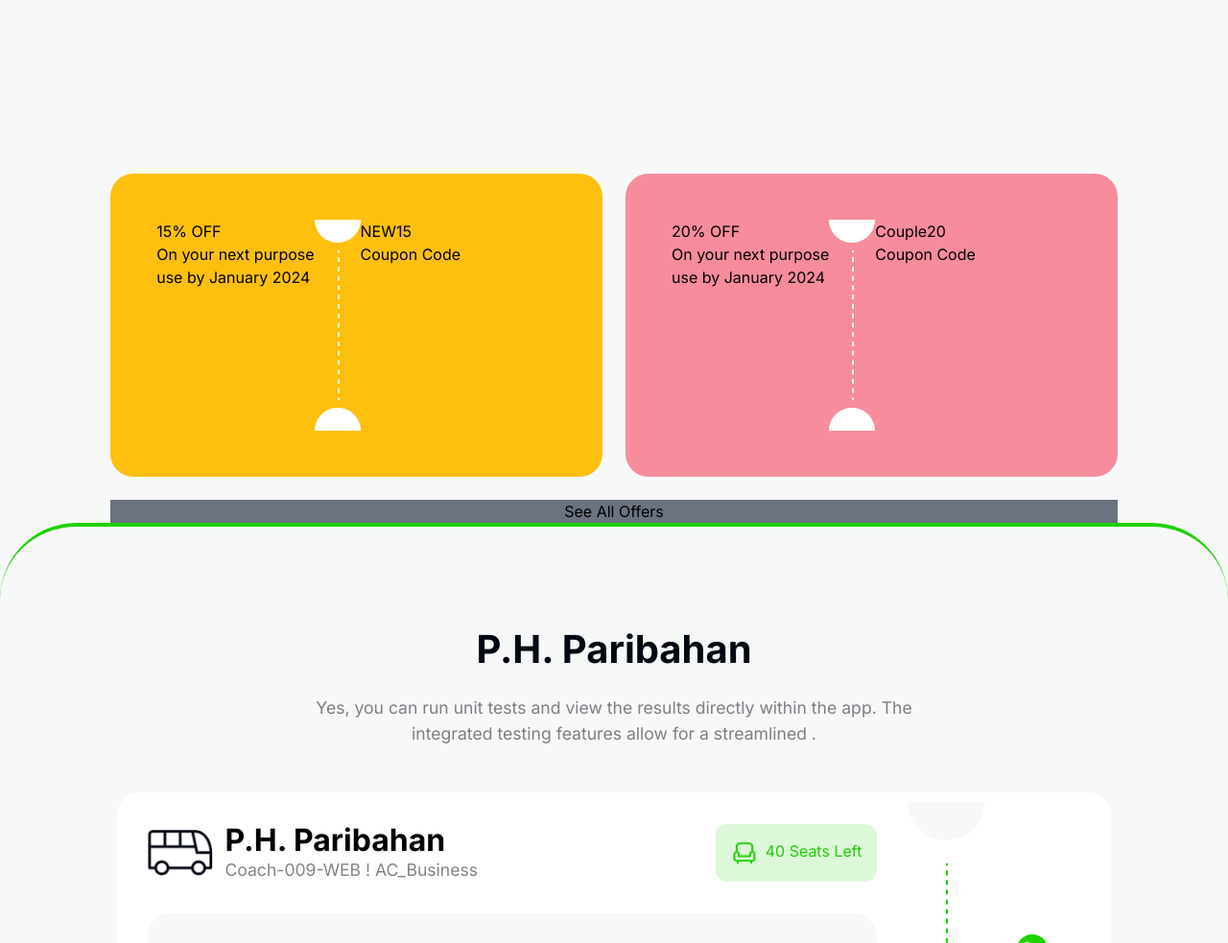
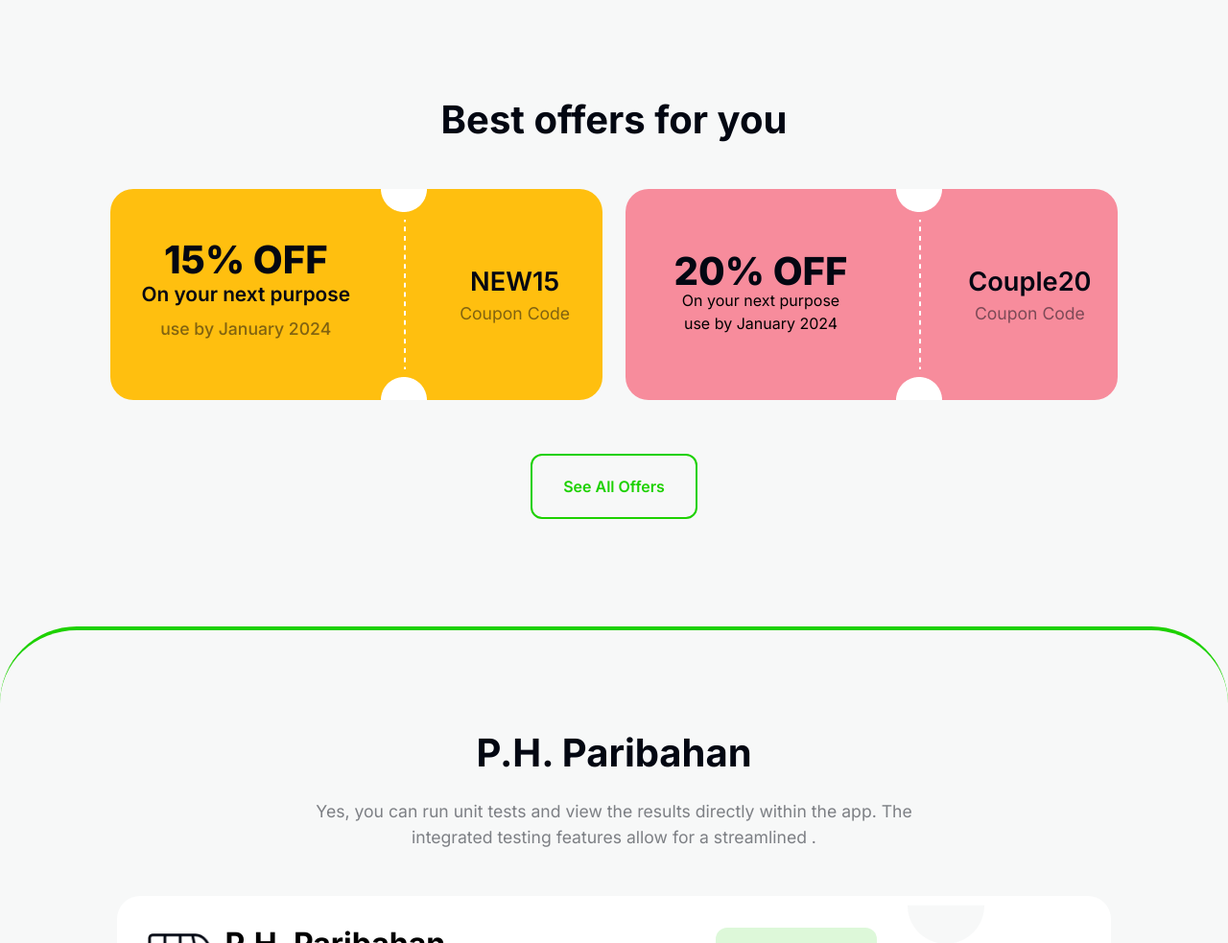
Before and after one commit to Atik471/smart-ticketing-vanillaJS, a plain HTML site: page index.html in a window 1280 px wide. Shown: the part 717-1700 px from the top of the page at 96% size. Drawn offline with nearby package versions, Linux system fonts and the light colour scheme.

Commit message:
added coupon section

```diff
--- a/index.html
+++ b/index.html
@@ -26,8 +26,8 @@
               "custom-grey-2": "rgba(3, 7, 18, 0.2)",
               "custom-light-grey": "rgba(3, 7, 18, 0.1)",
               "custom-black": "rgb(3, 7, 18)",
-              "custom-orange" : "rgb(255, 191, 15)",
-              "custom-pink" : "rgb(247, 140, 156)",
+              "custom-orange": "rgb(255, 191, 15)",
+              "custom-pink": "rgb(247, 140, 156)",
             },
           },
         },
@@ -50,23 +50,35 @@
   </head>
   <body class="bg-primary font-inter">
     <header>
-      <div class="navbar flex justify-between items-center max-w-[82%] mx-auto mt-[3rem]">
+      <div
+        class="navbar flex justify-between items-center max-w-[82%] mx-auto mt-[3rem]"
+      >
         <h1 class="text-[2.3rem] font-bold leading-10">P-Ticket</h1>
         <ul class="flex gap-[3.5rem] text-[1.1rem] text-custom-grey">
-            <li class="border-b-4 border-primary hover:border-custom-green"><a href="">Home</a></li>
-            <li class="border-b-4 border-primary hover:border-custom-green"><a href="">About</a></li>
-            <li class="border-b-4 border-primary hover:border-custom-green"><a href="">Destination</a></li>
-            <li class="border-b-4 border-primary hover:border-custom-green"><a href="">Search</a></li>
+          <li class="border-b-4 border-primary hover:border-custom-green">
+            <a href="">Home</a>
+          </li>
+          <li class="border-b-4 border-primary hover:border-custom-green">
+            <a href="">About</a>
+          </li>
+          <li class="border-b-4 border-primary hover:border-custom-green">
+            <a href="">Destination</a>
+          </li>
+          <li class="border-b-4 border-primary hover:border-custom-green">
+            <a href="">Search</a>
+          </li>
         </ul>
-        <button class="flex justify-center items-center gap-3 border-2 rounded-lg border-custom-light-green bg-custom-light-green-2 py-3 px-8">
+        <button
+          class="flex justify-center items-center gap-3 border-2 rounded-lg border-custom-light-green bg-custom-light-green-2 py-3 px-8"
+        >
           <p class="text-[1.3rem] text-custom-green">Buy</p>
-            <img src="images/bus-icon.png" alt="">
+          <img src="images/bus-icon.png" alt="" />
         </button>
       </div>
 
       <!-- hero section -->
       <div
-        class="hero-section text-center max-w-[81%] mx-auto mt-[3rem] mb-[16rem] relative"
+        class="hero-section text-center max-w-[81%] mx-auto mt-[3rem] mb-[11rem] relative"
       >
         <img src="images/banner.png" alt="banner-img" class="w-full" />
         <div class="absolute top-[10%] max-w-[65%] mx-[16%]">
@@ -74,7 +86,7 @@
             End To End Travel With
           </h1>
           <h1 class="text-[4rem] font-bold leading-[5rem] text-custom-green">
-            P Paribahan
+            PH Paribahan
           </h1>
           <p class="leading-8 text-[1.1rem] my-8 text-white">
             Yes, you can run unit tests and view the results directly within the
@@ -139,34 +151,39 @@
 
     <main>
       <!-- coupon section -->
-      <section class="grid grid-cols-2 gap-6 max-w-[82%] mx-auto">
-        <div class="bg-custom-orange flex rounded-[1.5rem] p-[3rem]">
-            <div>
-                <h1>15% OFF</h1>
+      <section class="max-w-[82%] mx-auto text-center mb-[7rem]">
+        <h1 class="text-[2.5rem] font-bold leading-[3rem] text-custom-black text-center mb-[3rem]">
+          Best offers for you
+        </h1>
+        <div class="grid grid-cols-2 gap-6 mb-[3.5rem]">
+          <div class="bg-custom-orange flex items-center rounded-[1.5rem]">
+            <div class="w-[55%]">
+              <h1 class="font-extrabold text-[2.5rem] leading-9 text-custom-black">15% OFF</h1>
+              <p class="text-[1.3rem] font-semibold leading-9 text-custom-black">On your next purpose</p>
+              <p class="text-[1.1rem] font-medium leading-9 text-custom-grey">use by January 2024</p>
+            </div>
+            <img src="images/cupon-devider.png" alt="" />
+            <div class="mx-auto">
+              <h1 class="text-[1.7rem] font-semibold leading-10 text-custom-black">NEW15</h1>
+              <p class="text-[1.1rem] text-custom-grey">Coupon Code</p>
+            </div>
+          </div>
+
+          <div class="bg-custom-pink flex items-center rounded-[1.5rem]">
+            <div class="w-[55%]">
+              <h1 class="font-extrabold text-[2.5rem] leading-9 text-custom-black">20% OFF</h1>
               <p>On your next purpose</p>
               <p>use by January 2024</p>
             </div>
-            <img src="images/cupon-devider.png" alt="">
-            <div>
-                <h1>NEW15</h1>
-                <p>Coupon Code</p>
+            <img src="images/cupon-devider.png" alt="" />
+            <div class="mx-auto">
+              <h1 class="text-[1.7rem] font-semibold leading-10 text-custom-black">Couple20</h1>
+              <p class="text-[1.1rem] text-custom-grey">Coupon Code</p>
+            </div>
           </div>
         </div>
 
-        <div class="bg-custom-pink flex rounded-[1.5rem] p-[3rem]">
-            <div>
-                <h1>20% OFF</h1>
-                <p>On your next purpose</p>
-                <p>use by January 2024</p>
-            </div>
-            <img src="images/cupon-devider.png" alt="">
-            <div>
-                <h1>Couple20</h1>
-                <p>Coupon Code</p>
-            </div>
-        </div>
-
-        <button class="col-span-2 bg-gray-500">See All Offers</button>
+        <button class="text-custom-green border-2 border-custom-green rounded-xl py-5 px-8 cursor-pointer font-semibold mx-auto">See All Offers</button>
       </section>
 
       <!-- ticket info section -->
@@ -634,14 +651,20 @@
     </main>
 
     <footer class="bg-custom-black px-[8rem] py-[7.5rem] text-white">
-        <div class="flex justify-between pb-12 border-b-2 border-dashed border-gray-700">
+      <div
+        class="flex justify-between pb-12 border-b-2 border-dashed border-gray-700"
+      >
         <div>
           <h1 class="text-[2.2rem] font-bold leading-10 mb-4">P-Ticket</h1>
-                <p class="text-[1.1rem] leading-8 text-gray-400 max-w-[70%]">P-Ticket is a digital platform to make your daily commuting better.</p>
+          <p class="text-[1.1rem] leading-8 text-gray-400 max-w-[70%]">
+            P-Ticket is a digital platform to make your daily commuting better.
+          </p>
         </div>
         <div>
-                <p class="text-[1.3rem] font-semibold leading-6 mb-5">Download our app</p>
-                <img class="max-w-[11rem]" src="images/google-play.png" alt="">
+          <p class="text-[1.3rem] font-semibold leading-6 mb-5">
+            Download our app
+          </p>
+          <img class="max-w-[11rem]" src="images/google-play.png" alt="" />
         </div>
       </div>
 
```
Lines whose indentation alone changed are shown as unchanged.
